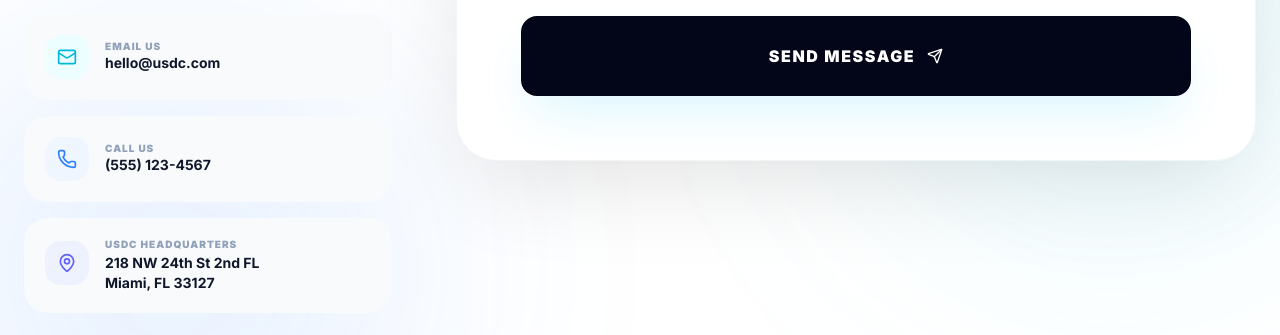
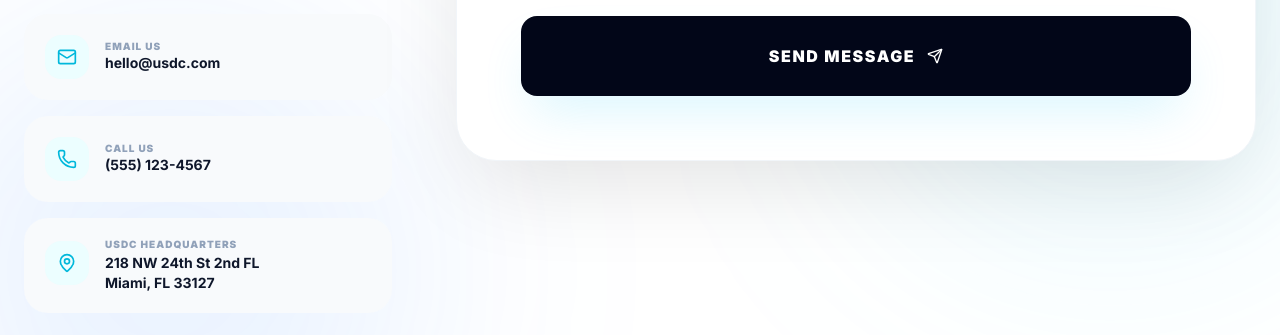
Before and after one commit to shivanisharma33/usdc-new, a Next.js app: page /insights in a window 1280 px wide. Shown: the part 3800-4135 px from the top of the page. Built offline with nearby package versions, Linux system fonts and the light colour scheme.

Commit message:
updated code

```diff
--- a/src/components/ContactUs.tsx
+++ b/src/components/ContactUs.tsx
@@ -92,7 +92,7 @@ const ContactUs = () => {
 
               {/* Phone */}
               <div className="group p-5 rounded-3xl bg-slate-50 hover:bg-white border border-transparent hover:border-slate-100 hover:shadow-xl hover:shadow-slate-200/50 transition-all duration-300 flex items-center gap-4">
-                <div className="w-11 h-11 rounded-2xl bg-blue-50 text-blue-500 flex items-center justify-center shrink-0 group-hover:scale-110 transition-transform">
+                <div className="w-11 h-11 rounded-2xl bg-cyan-50 text-cyan-500 flex items-center justify-center shrink-0 group-hover:scale-110 transition-transform">
                   <Phone className="w-5 h-5" />
                 </div>
                 <div>
@@ -103,7 +103,7 @@ const ContactUs = () => {
 
               {/* Address */}
               <div className="group p-5 rounded-3xl bg-slate-50 hover:bg-white border border-transparent hover:border-slate-100 hover:shadow-xl hover:shadow-slate-200/50 transition-all duration-300 flex items-start gap-4">
-                <div className="w-11 h-11 rounded-2xl bg-indigo-50 text-indigo-500 flex items-center justify-center shrink-0 group-hover:scale-110 transition-transform mt-0.5">
+                <div className="w-11 h-11 rounded-2xl bg-cyan-50 text-cyan-500 flex items-center justify-center shrink-0 group-hover:scale-110 transition-transform mt-0.5">
                   <MapPin className="w-5 h-5" />
                 </div>
                 <div>
--- a/src/components/Navbar.tsx
+++ b/src/components/Navbar.tsx
@@ -150,7 +150,7 @@ const Navbar = () => {
                                                             <div className="flex items-center justify-between gap-3 p-2.5 rounded-xl hover:bg-slate-50 transition-all duration-150 group/item cursor-pointer">
                                                                 <div className="flex items-center gap-3">
                                                                     <div className="w-9 h-9 rounded-xl bg-gradient-to-br from-slate-50 to-slate-100 flex items-center justify-center flex-shrink-0 group-hover/item:from-[#40D1FB]/10 group-hover/item:to-[#40D1FB]/5 transition-all duration-200">
-                                                                        <Icon className="w-4 h-4 text-slate-400 group-hover/item:text-[#40D1FB] transition-colors" />
+                                                                        <Icon className="w-4 h-4 text-[#40D1FB] transition-colors" />
                                                                     </div>
                                                                     <div>
                                                                         {sub.region && (
@@ -162,7 +162,7 @@ const Navbar = () => {
                                                                         )}
                                                                     </div>
                                                                 </div>
-                                                                <ArrowUpRight className="w-3.5 h-3.5 text-slate-300 group-hover/item:text-[#40D1FB] opacity-0 group-hover/item:opacity-100 transition-all duration-200 flex-shrink-0 group-hover/item:translate-x-0.5 group-hover/item:-translate-y-0.5" />
+                                                                <ArrowUpRight className="w-3.5 h-3.5 text-[#40D1FB] opacity-0 group-hover/item:opacity-100 transition-all duration-200 flex-shrink-0 group-hover/item:translate-x-0.5 group-hover/item:-translate-y-0.5" />
                                                             </div>
                                                         );
 
@@ -290,7 +290,7 @@ const Navbar = () => {
                                                             const content = (
                                                                 <div className="flex items-center gap-3 px-3 py-2.5 rounded-xl hover:bg-slate-50 transition-all group/msub">
                                                                     <div className="w-7 h-7 rounded-lg bg-slate-50 group-hover/msub:bg-[#40D1FB]/10 flex items-center justify-center flex-shrink-0 transition-colors">
-                                                                        <Icon className="w-3.5 h-3.5 text-slate-400 group-hover/msub:text-[#40D1FB] transition-colors" />
+                                                                        <Icon className="w-3.5 h-3.5 text-[#40D1FB] transition-colors" />
                                                                     </div>
                                                                     <div>
                                                                         {sub.region && (
--- a/src/components/Opportunity.tsx
+++ b/src/components/Opportunity.tsx
@@ -4,7 +4,7 @@ import OptimizedImage from './OptimizedImage';
 import { motion } from 'framer-motion';
 
 const Opportunity = () => {
-    const titleBlue = '#0b4a8a';
+    const titleBlue = '#00d3f2';
 
     return (
         <section className="relative py-24 bg-white">
--- a/src/components/USDCSection.tsx
+++ b/src/components/USDCSection.tsx
@@ -18,7 +18,10 @@ const USDCSection = () => {
             <span className="text-xs font-semibold text-slate-700 uppercase tracking-wider">ARMS 200 Platform</span>
           </div>
 
-          <h2 className="text-4xl md:text-5xl font-extrabold text-slate-900 leading-tight">ARMS 200 — Rapid, Modular Data Center Pods</h2>
+          <h2 className="text-4xl md:text-5xl font-extrabold leading-tight">
+            <span className="text-[#00d3f2]">ARMS 200 -</span>
+            <span className="ml-2 text-slate-900">Rapid, Modular Data Center Pods</span>
+          </h2>
           <p className="mt-3 text-lg text-slate-600 max-w-xl">The ARMS 200 is a modular, containerized data center platform engineered for AI and HPC. Each ARMS 200 pod delivers dense GPU compute, fast site commissioning, and native renewable-energy integration for lower carbon intensity.</p>
 
           <div className="mt-8 grid grid-cols-1 sm:grid-cols-3 gap-4">
```
